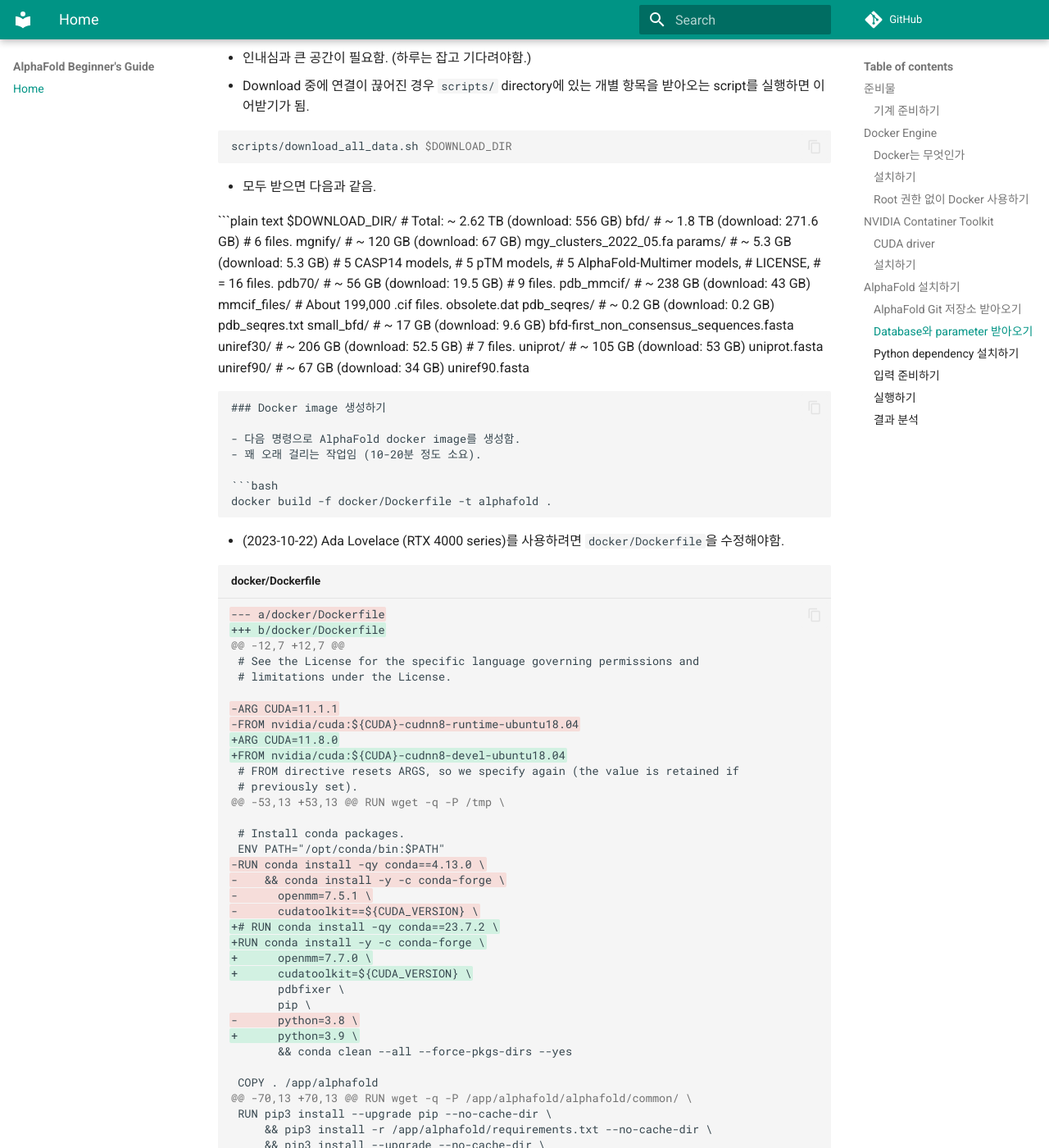
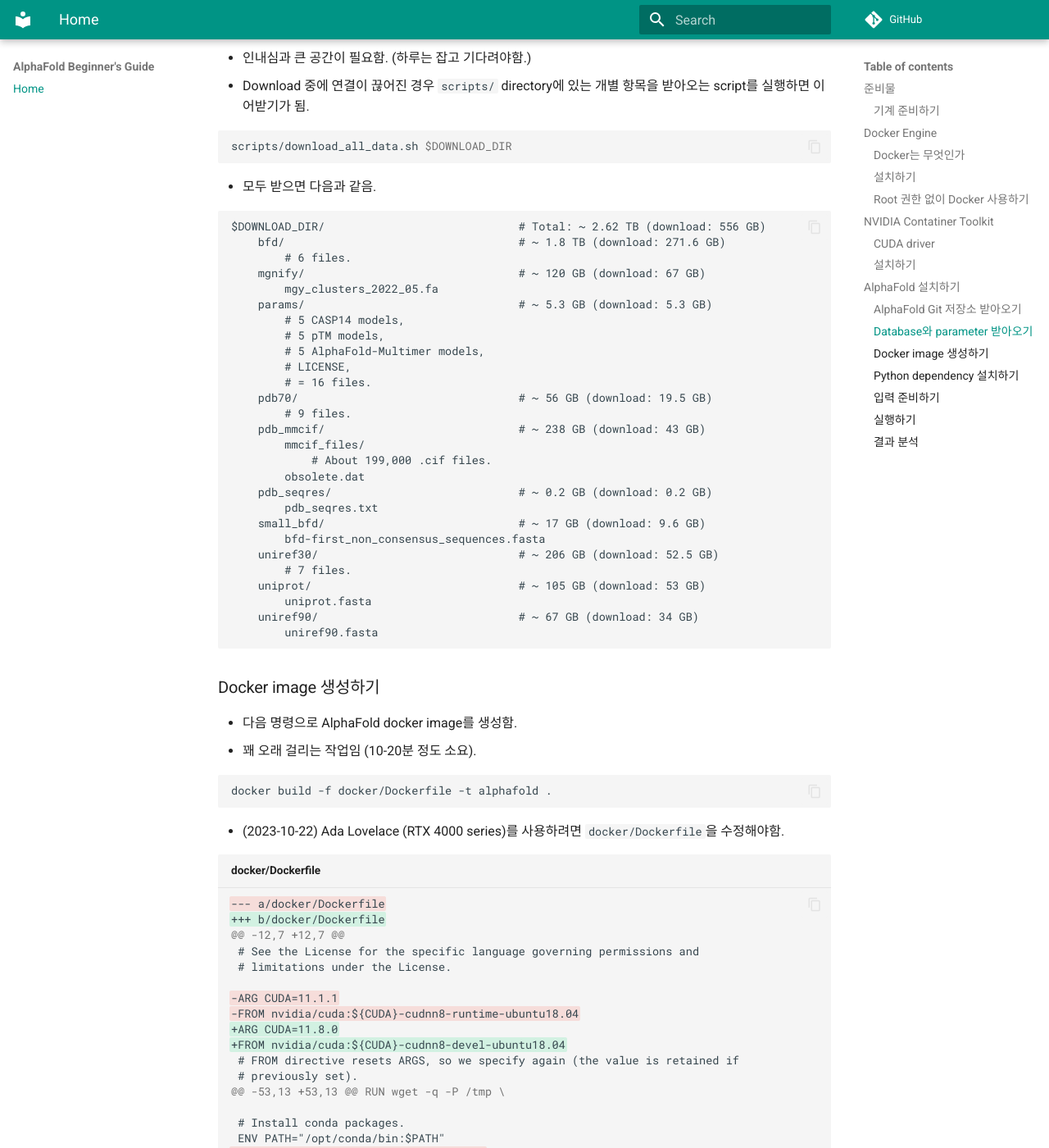
Before and after one commit to skku-yoolab/alphafold-tutorial, an MkDocs documentation site: the page built from docs/index.md, in a window 1280 px wide and 1400 px high, scrolled down 4157 px. Shown: the whole window at 82% size. Built offline with MkDocs 1.6.1 and Material for MkDocs 9.7.7, drawn with Linux system fonts in a browser that asks for light colours; comment, search, counter and statistics services are not loaded.

Commit message:
Fix broken layouts

````diff
--- a/docs/index.md
+++ b/docs/index.md
@@ -147,7 +147,7 @@
 
 - 모두 받으면 다음과 같음.
 
-```plain text
+```plain
 $DOWNLOAD_DIR/                             # Total: ~ 2.62 TB (download: 556 GB)
     bfd/                                   # ~ 1.8 TB (download: 271.6 GB)
         # 6 files.
@@ -182,7 +182,7 @@
 - 다음 명령으로 AlphaFold docker image를 생성함.
 - 꽤 오래 걸리는 작업임 (10-20분 정도 소요).
 
-```bash
+```plain
 docker build -f docker/Dockerfile -t alphafold .
 ```
 
@@ -264,7 +264,7 @@
 
 - 단백질의 서열은 FASTA format으로 입력받음.
 
-```plain
+```fasta
 >Protein-G
 YKLILNGKTLKGETTTEAVDAATAEKVFKQYANDNGVDGEWTYDDATKTFTVTE
 ```
````
